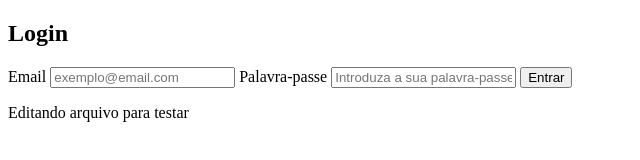
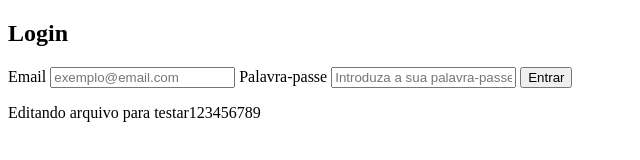
Before and after one commit to ClaudiaAlfieri/Projeto-GitHub, a plain HTML site: page login.html in a window 1280 px wide. Shown: the whole page, without its empty margins (0-640 px from the left). Drawn offline with Linux system fonts and the light colour scheme.

Commit message:
teste main

```diff
--- a/login.html
+++ b/login.html
@@ -20,7 +20,7 @@
                 </form>
             </section>
 
-            <p>Editando arquivo para testar</p>
+            <p>Editando arquivo para testar123456789</p>
 
 </body>
 </html>
```
